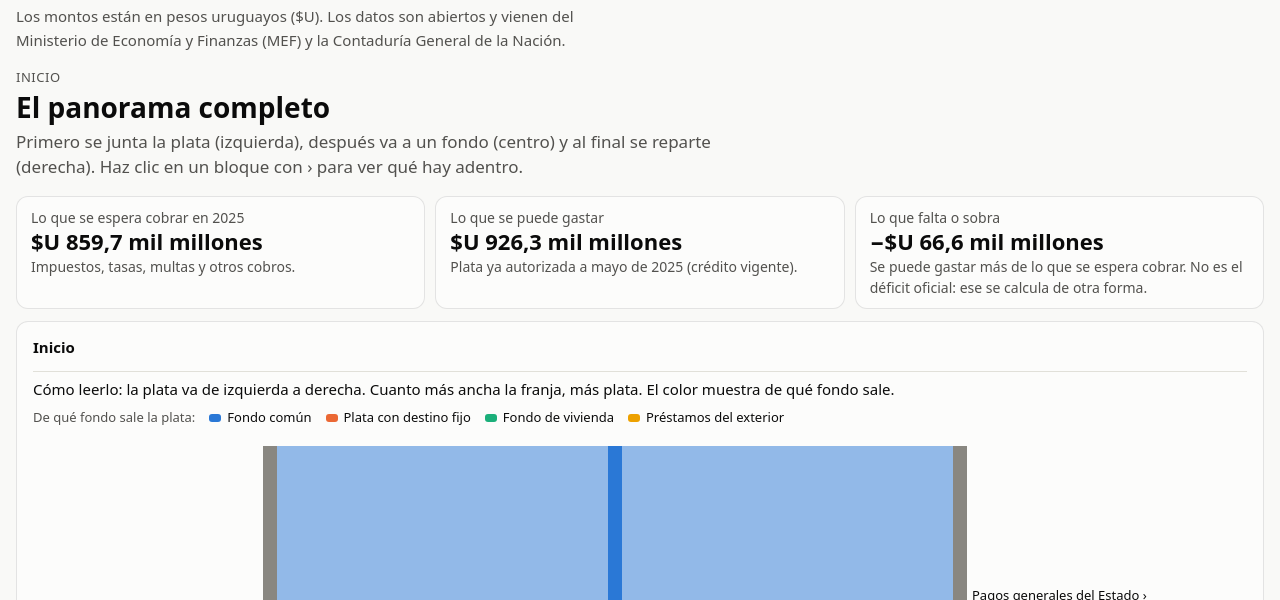
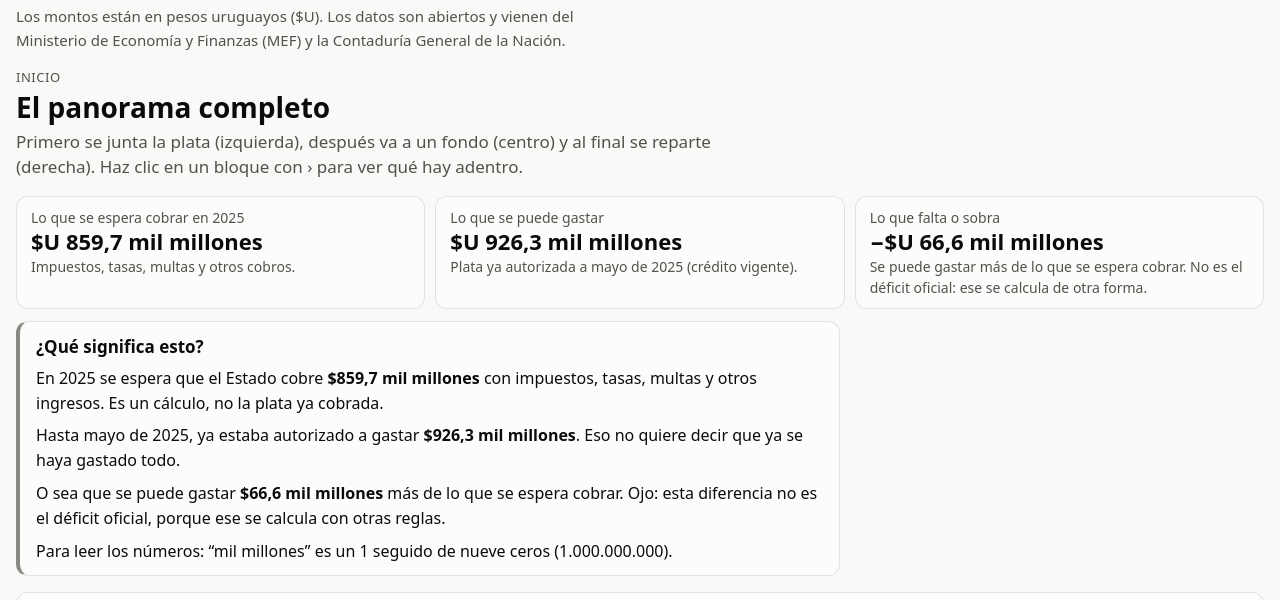
Before and after one commit to sinergias1/presupuesto-uy, a plain HTML site: page index.html in a window 1280 px wide. Shown: the part 185-785 px from the top of the page. Drawn offline with nearby package versions, Linux system fonts and the light colour scheme.

Commit message:
Bloque '¿Qué significa esto?' en lenguaje simple bajo las cifras (vista general y cada nivel)
Co-Authored-By: Claude Sonnet 5.5 <noreply@anthropic.com>
Claude-Session: https://claude.ai/code/session_01M1pXXgxGS1HCKYneJQdn8c

```diff
--- a/css/styles.css
+++ b/css/styles.css
@@ -122,6 +122,13 @@ h1 { margin: 0 0 8px; font-size: clamp(24px, 4vw, 34px); line-height: 1.15; font
 .tipo-b { grid-column: 1 / -1; height: 6px; border-radius: 999px; background: var(--grid); overflow: hidden; }
 .tipo-b i { display: block; height: 100%; border-radius: 999px; background: var(--muted); }
 
+/* explicación en palabras simples */
+.explica { margin: 0 0 16px; padding: 12px 16px; background: var(--surface); border: 1px solid var(--border); border-left: 4px solid var(--muted); border-radius: 12px; max-width: 90ch; }
+.explica h3 { margin: 0 0 6px; font-size: 17px; }
+.explica p { margin: 0 0 8px; font-size: 16px; line-height: 1.55; }
+.explica p:last-child { margin-bottom: 0; }
+.explica strong { font-weight: 650; }
+
 /* gráfico */
 .card { background: var(--surface); border: 1px solid var(--border); border-radius: 12px; padding: 10px 16px 14px; }
 .leyenda-fila { display: flex; flex-wrap: wrap; align-items: center; gap: 4px 14px; margin-bottom: 6px; font-size: 13px; }
--- a/index.html
+++ b/index.html
@@ -37,6 +37,7 @@
       </div>
 
       <div id="tiles" class="tiles"></div>
+      <section id="explica" class="explica" aria-labelledby="explica-t"></section>
 
       <div class="card" id="grafico-card">
         <div id="migas-slot" class="migas-slot"></div>
--- a/js/app.js
+++ b/js/app.js
@@ -459,6 +459,43 @@
   }
 
   // ------------------------------------------------------------- vista
+  // Explicación en palabras simples de lo que muestran las cifras de arriba.
+  function renderExplica(v, r) {
+    const $$ = (n) => M.fmtMonto(n).replace('$U ', '$') ;
+    const b = (t) => h('strong', {}, t);
+    const parrafos = [];
+    if (v.tipo === 'general') {
+      const t = state.ov.totales;
+      const dif = t.diferencia;
+      parrafos.push(h('p', {}, 'En 2025 se espera que el Estado cobre ', b($$(t.recursos)),
+        ' con impuestos, tasas, multas y otros ingresos. Es un cálculo, no la plata ya cobrada.'));
+      parrafos.push(h('p', {}, 'Hasta mayo de 2025, ya estaba autorizado a gastar ', b($$(t.gasto)),
+        '. Eso no quiere decir que ya se haya gastado todo.'));
+      parrafos.push(h('p', {}, dif < 0
+        ? h('span', {}, 'O sea que se puede gastar ', b($$(Math.abs(dif))), ' más de lo que se espera cobrar. ')
+        : h('span', {}, 'O sea que se espera cobrar ', b($$(Math.abs(dif))), ' más de lo que se puede gastar. '),
+        'Ojo: esta diferencia no es el déficit oficial, porque ese se calcula con otras reglas.'));
+      parrafos.push(h('p', {}, 'Para leer los números: “mil millones” es un 1 seguido de nueve ceros (1.000.000.000).'));
+    } else if (r.esGasto) {
+      parrafos.push(h('p', {}, `“${r.titulo}” tiene autorizado gastar `, b($$(r.valor)),
+        `. De cada $100 que gasta el Estado, $${M.numEs(r.pctTotal * 100, 1)} son de aquí.`));
+      if (r.tipos && r.tipos.length) {
+        const t = r.tipos[0];
+        parrafos.push(h('p', {}, 'La parte más grande, ', b(M.fmtPct(t.pct)), `, es de ${t.tipo.toLowerCase()}.`));
+      }
+      parrafos.push(h('p', {}, r.nHijos
+        ? `Abajo puedes ver cómo se reparte entre ${r.nHijos} ${r.nivelSiguientePlural}.`
+        : 'Este es el nivel más chico: ya no se divide en partes.'));
+    } else {
+      parrafos.push(h('p', {}, `Por “${r.titulo}” el Estado espera cobrar `, b($$(r.valor)),
+        `. De cada $100 que se cobran, $${M.numEs(r.pctTotal * 100, 1)} vienen de aquí.`));
+      parrafos.push(h('p', {}, r.nHijos
+        ? `Abajo puedes ver de qué se compone (${r.nHijos} ${r.nivelSiguientePlural}) y a qué fondo va cada parte.`
+        : 'Este es el nivel más chico: ya no se divide en partes.'));
+    }
+    $('explica').replaceChildren(h('h3', { id: 'explica-t' }, '¿Qué significa esto?'), ...parrafos);
+  }
+
   function renderVista() {
     const v = state.vista;
     const ov = state.ov;
@@ -499,6 +536,7 @@
     $('titulo').textContent = titulo;
     $('subtitulo').textContent = sub;
     $('tiles').replaceChildren(...tiles);
+    renderExplica(v, v.tipo === 'general' ? null : M.resumenNodo(ov, v));
     document.title = titDoc;
     renderTablas();
     renderGrafico();
```
